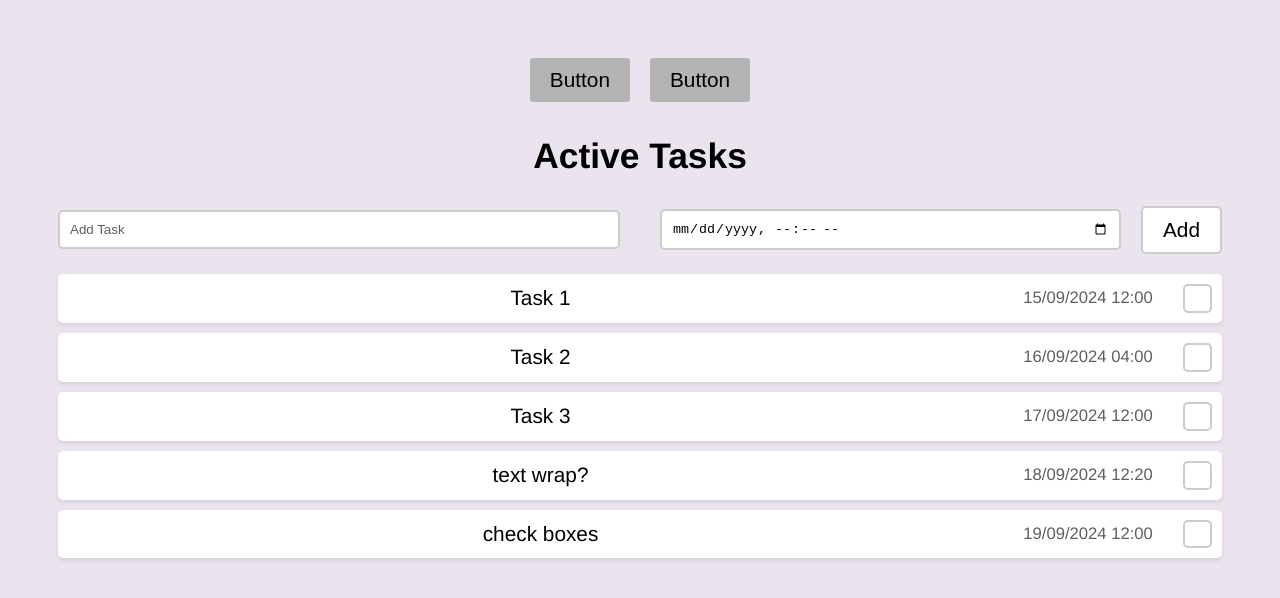
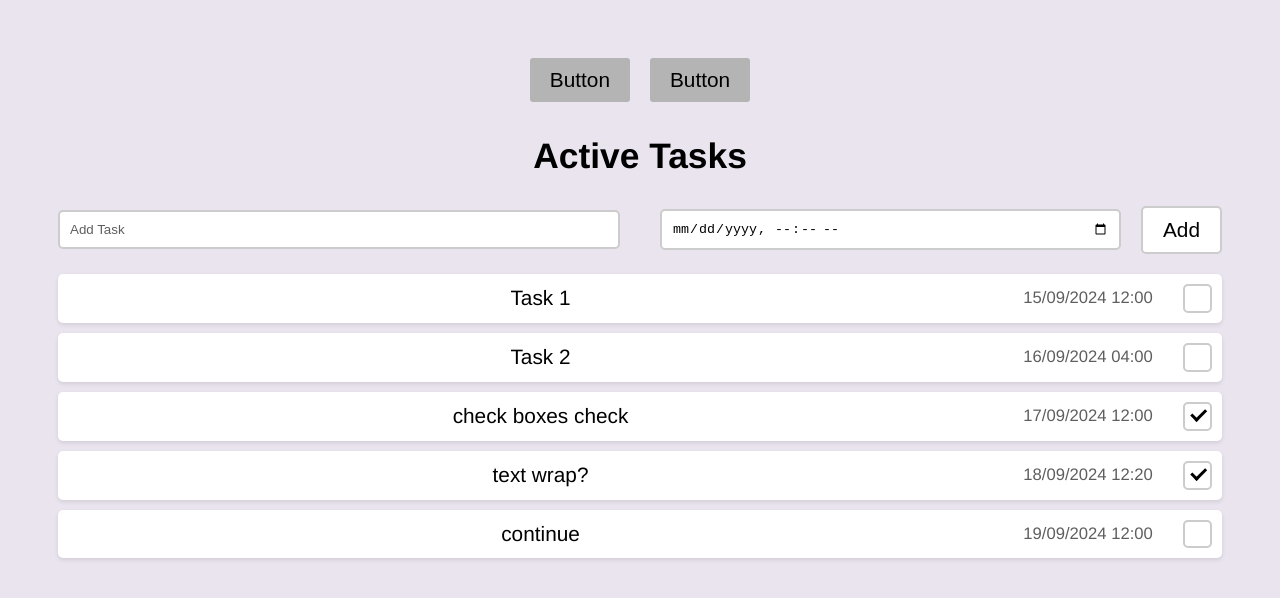
Before and after one commit to emforrest/lockawayapp, a React (Vite) app: page / in a window 1280 px wide. Shown: the top 598 px of the page. Built offline with nearby package versions, Linux system fonts and the light colour scheme.

Commit message:
next commit ig

```diff
--- a/src/App.jsx
+++ b/src/App.jsx
@@ -30,9 +30,9 @@ function App(props) {
         setTasks([...tasks, newTask]);
       }
 
-      function toggleTaskCompleted(id)
+      function toggleTaskCompleted(id, checked)
       {
-        console.log('hi');
+        console.log(checked);
       }
 
     return (
@@ -61,5 +61,4 @@ function App(props) {
 
   export default App;
 
-//keep following from Tasks as data, add header bar later
 //https://developer.mozilla.org/en-US/docs/Learn/Tools_and_testing/Client-side_JavaScript_frameworks/React_todo_list_beginning
--- a/src/components/ListItem.jsx
+++ b/src/components/ListItem.jsx
@@ -1,14 +1,21 @@
-import React, {useState} from 'react';
+import React, {useEffect, useState, useRef} from 'react';
 
 function ListItem(props)
 {
     const [checked, setChecked] = useState(props.checked);
+    const hasMounted = useRef(false);
 
     const handleCheck = (event) => {
-        console.log(checked);
-        setChecked(!checked);
-        props.toggleTaskCompleted(props.id);
+        setChecked(checked => !checked);
     }
+
+    useEffect(() => {
+        if (hasMounted.current) {
+            props.toggleTaskCompleted(props.id, checked);
+        } else {
+            hasMounted.current = true;
+        }
+    }, [checked]);
 
     return(
         <div className="item_container">
@@ -22,7 +29,7 @@ function ListItem(props)
                 </div>
 
                 {/* wrap the hidden and custom checkbox in a label so that the custom checkbox can be clicked */}
-                <label className="check_box">
+                <label className={`check_box ${checked ? "checked" : ""}`}>
                     <span className="check_mark"></span>
                     <input
                         type='checkbox'
@@ -33,7 +40,6 @@ function ListItem(props)
                     >
                     </input>
                 </label>
-
             </div>
         </div>
 
--- a/src/index.css
+++ b/src/index.css
@@ -69,6 +69,7 @@ ul, li {
 .item_text {
     margin-left: auto ;
     margin-right: auto;
+    overflow-wrap: anywhere;
 }
 
 .open_date {
@@ -80,6 +81,10 @@ ul, li {
 
 .hidden_check_mark {
     display: none;
+}
+
+.check_box.checked .check_mark {
+    display: block;
 }
 
 /* container allowing a custom check box */
@@ -110,10 +115,6 @@ ul, li {
     border: solid rgb(0, 0, 0);
     border-width: 0 3px 3px 0;
     transform: rotate(45deg);
-}
-
-.check_box input:checked ~ .check_mark {
-  display: block;
 }
 
 .form_container {
--- a/src/main.jsx
+++ b/src/main.jsx
@@ -6,9 +6,9 @@ import './index.css'
 const DATA = [
   { id: "item_0", task: "Task 1", date: "15/09/2024 12:00", checked: false },
   { id: "item_1", task: "Task 2", date: "16/09/2024 04:00", checked: false },
-  { id: "item_2", task: "Task 3", date: "17/09/2024 12:00", checked: false },
+  { id: "item_2", task: "check boxes check", date: "17/09/2024 12:00", checked: true },
   { id: "item_3", task: "text wrap?", date: "18/09/2024 12:20", checked: true },
-  { id: "item_4", task: "check boxes", date: "19/09/2024 12:00", checked: false },
+  { id: "item_4", task: "continue", date: "19/09/2024 12:00", checked: false },
 ];
 
 ReactDOM.createRoot(document.getElementById('root')).render(
```
Lines whose indentation alone changed are shown as unchanged.
